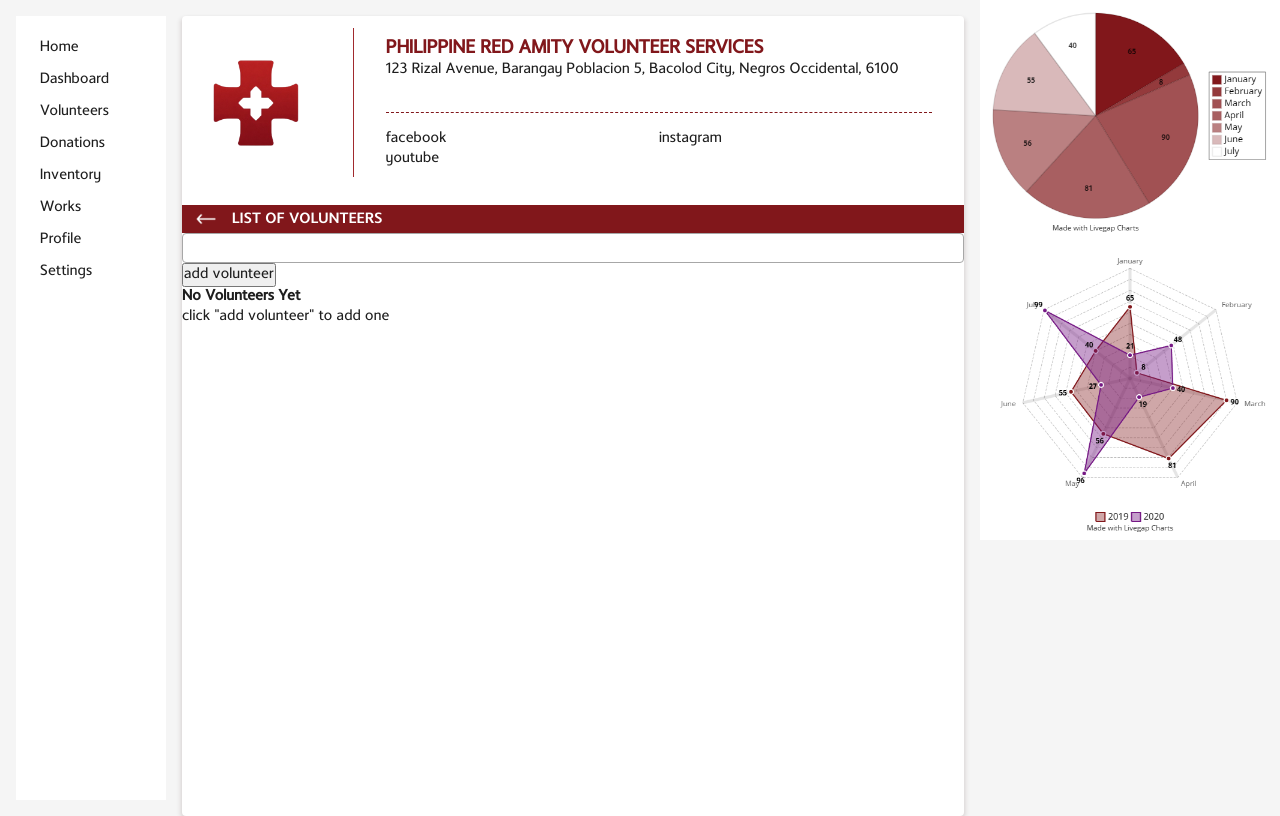
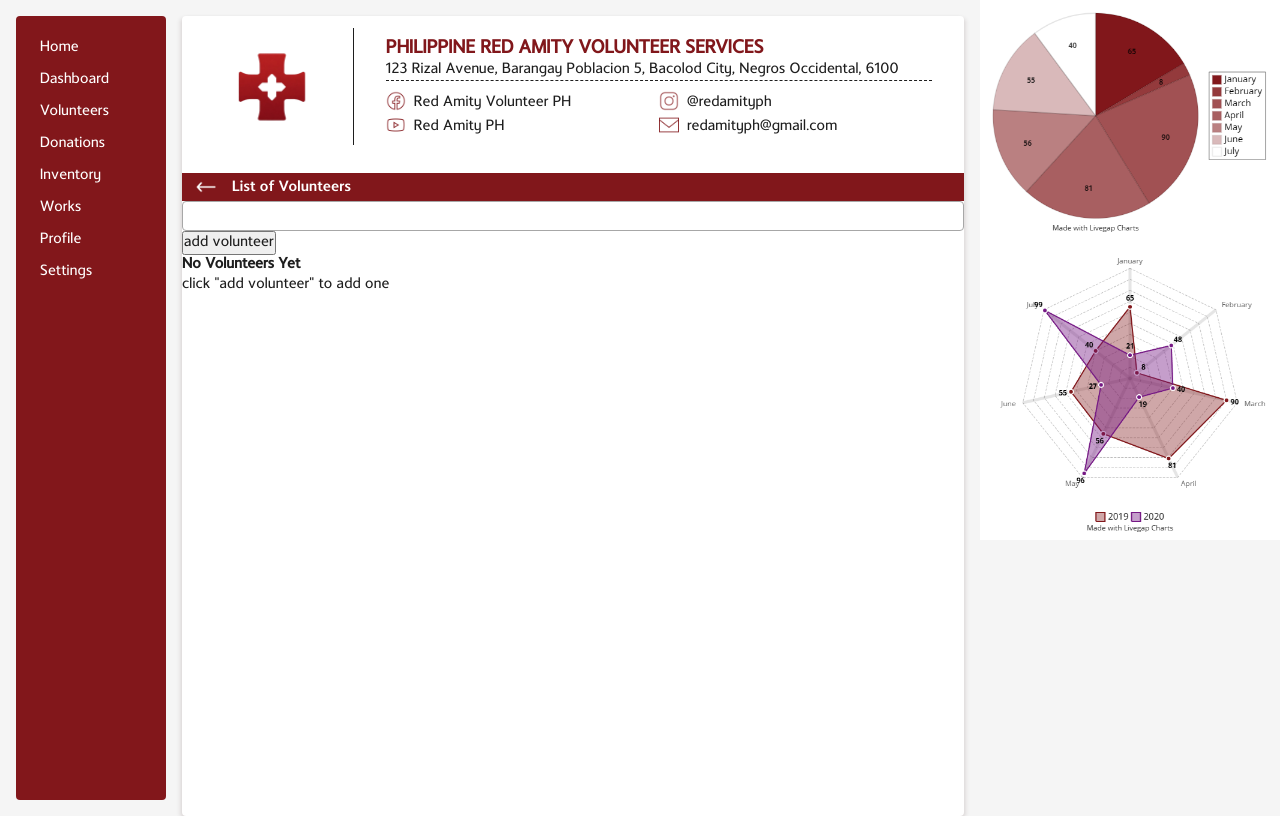
Before and after one commit to gy10jv9/ITS220, a PHP site: page /dash-volunteers.php in a window 1280 px wide. Run offline with PHP 8.4, Linux system fonts and the light colour scheme.

Commit message:
added socials

```diff
--- a/css/style.css
+++ b/css/style.css
@@ -37,7 +37,6 @@ body {
 .label {
     color: white;
     font-size: 16px;
-    text-transform: uppercase;
     line-height: 0;
     font-family: "streak semibold";
     margin-top: 2px;
@@ -141,8 +140,9 @@ hr {
 .sideNav {
     width: 150px;
     height: 100%;
-    background-color: white;
+    background-color: #82171B;
     padding: 16px;
+    border-radius: 4px;
 }
 li {
     cursor: pointer;
@@ -153,9 +153,10 @@ li {
     transition: all 0.03s ease-in-out;
     border-radius: 4px;
     padding-left: 8px;
+    color: white;
 }
 li:hover {
-    background-color: #81171B;
+    background-color: rgb(65, 12, 15);
     color: white;
 }
 
@@ -187,11 +188,12 @@ header {
     width: 100px;
     aspect-ratio: 1/1;
     background: url("../img/logo-edited.png") center center/cover;
+    margin-left: 16px;
 }
 .container-details {
     height: 100%;
     width: 80%;
-    border-left: #a12a2e 1px solid;
+    border-left: #1E1E1E 1px solid;
     padding: 8px 8px 8px 32px;
 }
 .container-details h1 {
@@ -199,16 +201,38 @@ header {
     font-size: 20px;
     text-transform: uppercase;
 }
+.container-details hr {
+    margin: 0;
+    margin-bottom: 8px;
+    border-top: 1px dashed #1E1E1E;
+}
 .container-socials {
     display: flex;
     flex-wrap: wrap;
 }
-.container-socials p {
+.container-socials .social-link {
     flex: 1 0 50%;
+    display: flex;
+    flex-direction: row;
+    align-items: center;
 }
+.container-socials .icon {
+    height: 20px;
+    aspect-ratio: 1/1;
+    margin-right: 8px;
+}
+.container-socials .fb { background: url(../img/icon-fb.png) center center/cover; }
+.container-socials .ig { background: url(../img/icon-ig.png) center center/cover; }
+.container-socials .yt { background: url(../img/icon-yt.png) center center/cover; }
+.container-socials .email { background: url(../img/icon-email.png) center center/cover; }
+.container-socials p { margin-top: 4px; }
 
 
 /* section containing list */
+.container-serach {
+    display: flex;
+    flex-direction: row;
+}
 .container-list {
     margin-top: 16px;
     height: fit-content;
--- a/dash-volunteers.php
+++ b/dash-volunteers.php
@@ -29,9 +29,22 @@
                         <hr/>
 
                         <div class="container-socials">
-                            <p> facebook </p>
-                            <p> instagram </p>
-                            <p> youtube </p>
+                            <div class="social-link">
+                                <div class="icon fb" ></div>
+                                <p> Red Amity Volunteer PH </p>
+                            </div>
+                            <div class="social-link">
+                                <div class="icon ig" ></div>
+                                <p> @redamityph </p>
+                            </div>
+                            <div class="social-link">
+                                <div class="icon yt" ></div>
+                                <p> Red Amity PH </p>
+                            </div>
+                            <div class="social-link">
+                                <div class="icon email" ></div>
+                                <p> redamityph@gmail.com </p>
+                            </div>
                         </div>
                     </div>
                 </header>
@@ -39,7 +52,7 @@
                 <section class="container-list">
                     <div class="label-container">
                         <img src="img/icon-back.png" class="back-bttn" onclick="location.href='dashboard.php'">
-                        <p class="label"> list of volunteers </p>
+                        <p class="label"> List of Volunteers </p>
                     </div>
 
                     <div class="container-search">
```
Also changed, not shown: img/OIG3..yFynu0MG96I0t.jpg (added), img/bg.jpg (added), img/icon-email.png (added), img/icon-fb.png (added), img/icon-ig.png (added), img/icon-yt.png (added).
